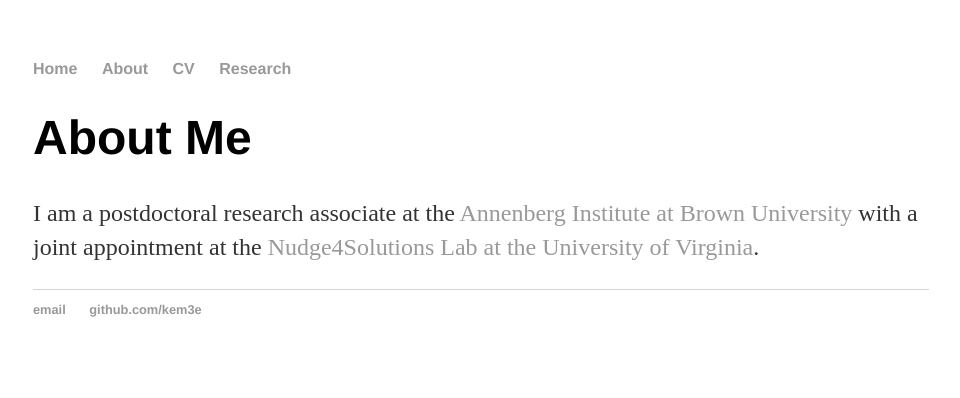
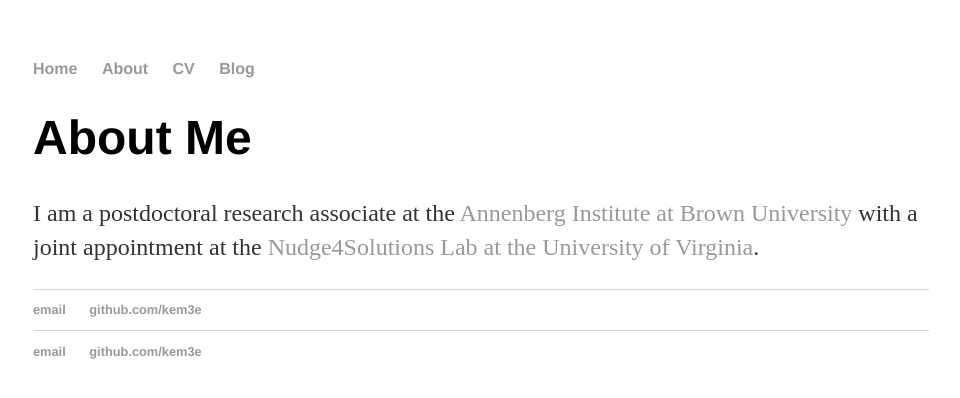
Before and after one commit to kem3e/kem3e.github.io, a Jekyll site: the page built from index.html, in a window 1280 px wide. Shown: the top 398 px of the page, without its empty margins (159-1119 px from the left). Built offline with Jekyll 4.4.1, drawn with Linux system fonts in a browser that asks for light colours.

Commit message:
Update index.html

```diff
--- a/index.html
+++ b/index.html
@@ -1,19 +1,7 @@
-<!DOCTYPE html>
-<html>
-	<head>
-		<title>Katharine Meyer</title>
-		<link rel="stylesheet" type="text/css" href="/css/main.css">
-	</head>
-	<body>
-		<nav>
-    		<ul>
-        		<li><a href="/">Home</a></li>
-	        	<li><a href="/about">About</a></li>
-        		<li><a href="/cv">CV</a></li>
-        		<li><a href="/research">Research</a></li>
-    		</ul>
-		</nav>
-		<div class="container">
+---
+layout: default
+title: Katharine Meyer
+---
     		<div class="blurb">
         		<h1>About Me</h1>
 				<p>I am a postdoctoral research associate at the <a href="https://www.annenberginstitute.org/">Annenberg Institute
```
